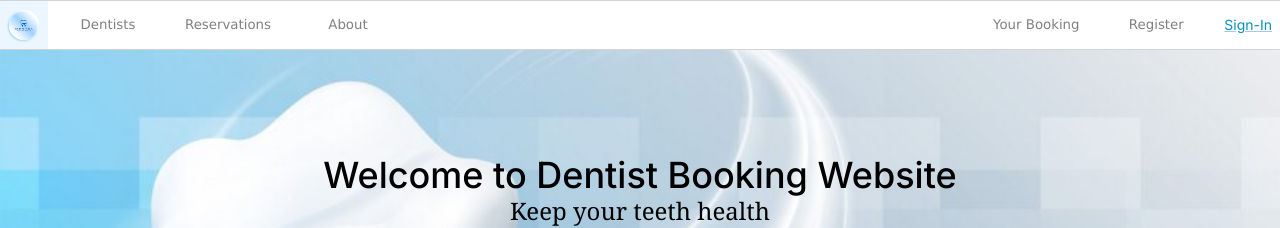
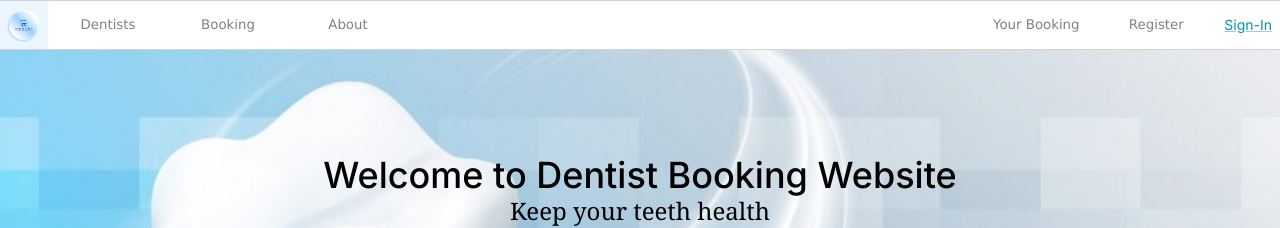
Before and after one commit to 2110503TACEDT66/swdevprac2-project-tang-wai-gorn-dreaw-ma-kae-ja, a Next.js app: page / in a window 1280 px wide. Shown: the top 228 px of the page. Built offline with nearby package versions, Linux system fonts and the light colour scheme; no server answers.

Commit message:
Change reservaion route to booking rout/Update TopMenu

```diff
--- a/src/components/TopMenu.tsx
+++ b/src/components/TopMenu.tsx
@@ -13,7 +13,7 @@ export default async function TopMenu(){
             <Image src={'/img/logo.png'} className={styles.logoimg} alt='logo' width={0} height={0} sizes='100vh'/>
             </Link>
             <TopMenuItem title='Dentists' pageRef='/dentist'/>
-            <TopMenuItem title='Reservations' pageRef='/reservations'/>
+            <TopMenuItem title='Booking' pageRef='/booking'/>
             <TopMenuItem title='About' pageRef='/about'/>
             <div className='flex flex-row absolute right-0 h-full'>
                 <TopMenuItem title='Your Booking' pageRef='/mybooking'/>
```
Also changed, not shown: src/app/booking/layout.tsx (renamed from src/app/reservations/layout.tsx), src/app/booking/manage/@dashboard/page.tsx (renamed from src/app/reservations/manage/@dashboard/page.tsx), src/app/booking/manage/@manage/page.tsx (renamed from src/app/reservations/manage/@manage/page.tsx), src/app/booking/manage/layout.tsx (renamed from src/app/reservations/manage/layout.tsx), src/app/booking/manage/page.tsx (renamed from src/app/reservations/manage/page.tsx), src/app/booking/page.tsx (renamed from src/app/reservations/page.tsx), src/app/booking/reservations.module.css (renamed from src/app/reservations/reservations.module.css), src/app/mybooking/page.tsx (added).
